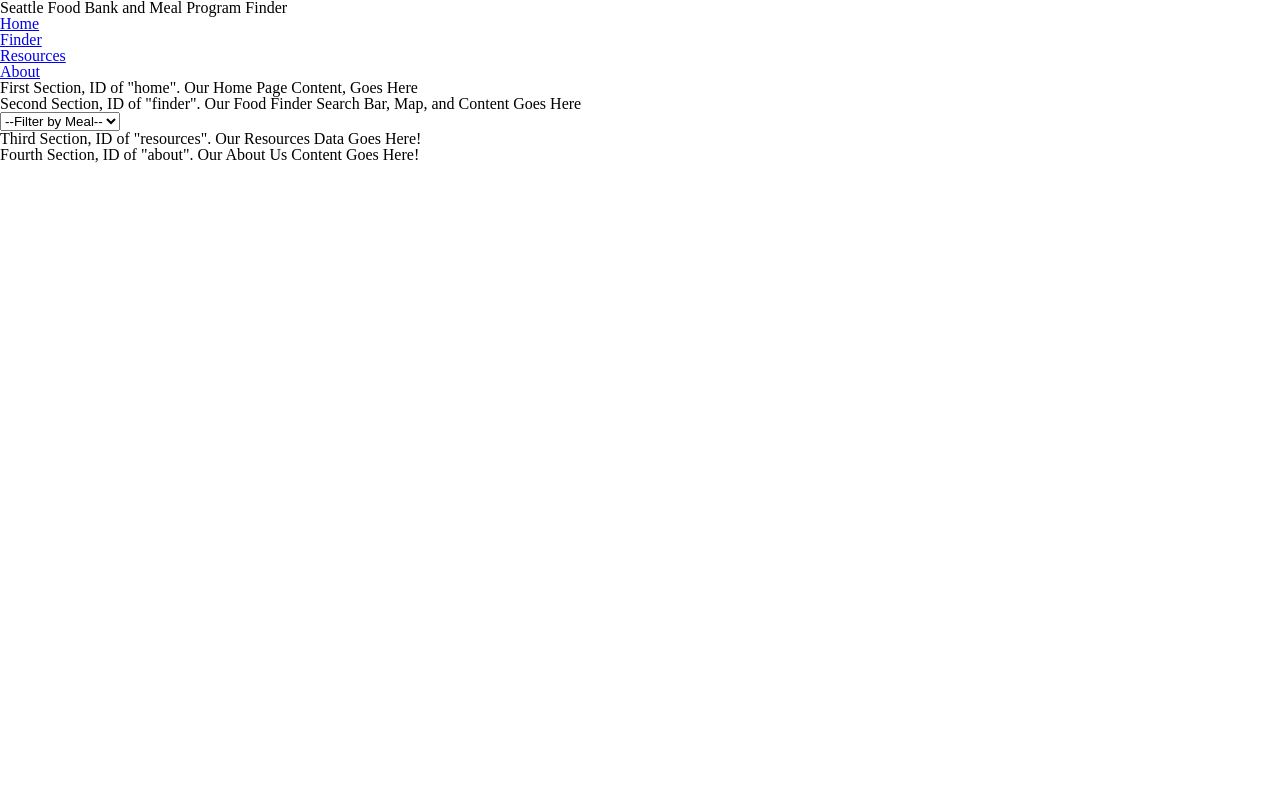
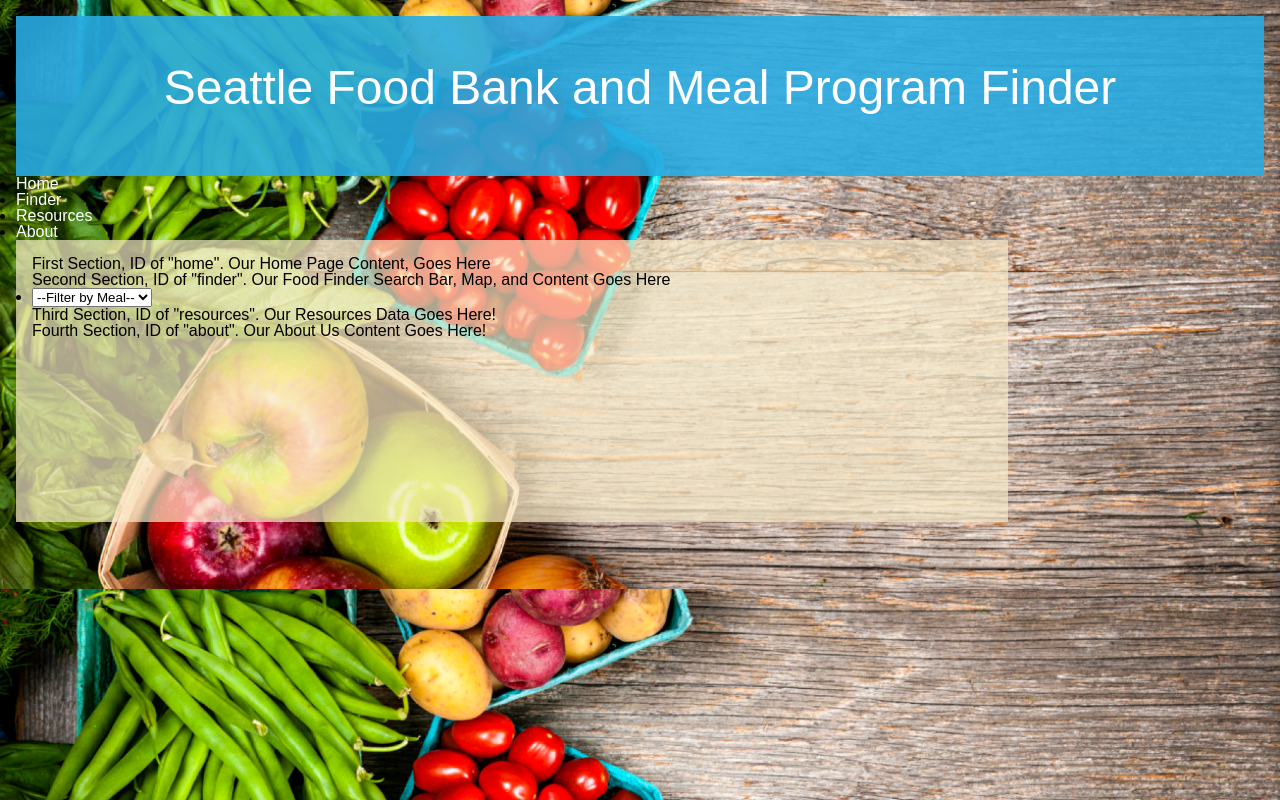
Before and after one commit to Ho-Luc/Food-Finder, a website: page public/index.html in a window 1280 px wide. Drawn offline with nearby package versions, Linux system fonts and the light colour scheme; some packages are replaced by stand-ins of ours; a web font is replaced by a local one.

Commit message:
added css styling

```diff
--- a/public/css/base.css
+++ b/public/css/base.css
@@ -1,9 +1,50 @@
+body{
+    background-image: url("/vendor/imgs/food-sampling.jpg");
+    background-position: center;
+    background-size: cover;
+    background-attachment: 0.6;
+    font-family: 'Viga', sans-serif;
+      display: block;
+     height: inherit;;
+     width: auto;;
+     margin: 0;
+     padding: 1em;
+
+}
+main {
+  /*background-image: url("/vendor/imgs/food-sampling.jpg");*/
+  background-color: rgba(247,234,200, 0.7);
+  background-size: cover;
+  height: 250px;
+  width: 960px;
+  margin: 30px;
+
+  margin: 0;
+  padding: 1em;
+  z-index: 1;
+
+
+
+}
+header{
+height: 10em;
+background-color: rgba(40,171,227,0.9);
+z-index: 1;
+
+}
+
+header h1{
+  display: flex;
+  justify-content: center;
+    font-size:3em;
+  color:white;
+  padding: 1em;
+}
+
+a { text-decoration: none; color: white; }
+.clearfix { clear: both;}
+
 #map {
   height: 100%;
+  width: auto;
 }
-html, body {
-  margin: 0;
-  padding: 0;
-  height: 500px;;
-  width: 600px;
-}
--- a/public/css/layout.css
+++ b/public/css/layout.css
@@ -1,42 +1,107 @@
 
-body{
-    background-image: url("http://www.lightcapturephoto.com/media/original/Seattle-Skyline-Mount-Rainier.jpg");
-    font-family: 'Cantarell', sans-serif;
-}
-header{
-  height:500px;
-  background-color: rgba(
-165,18,18,.25);
-/*   position: fixed; */
+
+.main-nav {
+    display: inline-flex;
+    width: 960px;
+    height: 4vw;
+    margin-right: 1vw;
+    height: 4vw;
+
+    background-color: rgba(232,183,26,0.9);
+    margin-top: 1vw;
+    /* text-align: center; */
+    justify-content: center;
 }
 
-h1{
-    font-size:5em;
-  color:white;
+.main-nav li {
+    display: inline-flex;
+    color: rgb(247,234,200);
+    float: right;
+    margin-right: 2vw;
+    height: 2.5vw;
+    margin-bottom: .5vw;
+    margin-top: .5vw;
 }
 
-h3{
-    font-size:3em;
-  color:white;
-}
-
-.tab{
-  display:inline-block;
-  float:right;
-position:relative;
-  margin-right:8px;
-}
-
-a{
+/*a{
    text-decoration: none;
     color:white;
     font-size:1.25em;
+}*/
+
+
+/*#finder {
+  display: inline-flex;
+
+  height: 2vw;
+  width: 3vw;
+  background-color: rgb(219,51,64);
+}*/
+
+#finder h2 {
+  display: inline-flex;
+
+  height: 2vw;
+  width: 3vw;
+  background-color: rgb(219,51,64);
 }
-
-#mealtype-filter{
+ #mealtype-filter {
+  display: flex;
   height:30px;
   width:150px;
   color:white;
-  background-color:rgba(85,98,112,.5);
+    background-color: rgb(219,51,64);
   font-size:1em;
 }
+.tab-content {
+
+}
+
+#map {
+  height: 100%;
+}
+
+@-webkit-keyframes hvr-push {
+  50% {
+    -webkit-transform: scale(0.8);
+    transform: scale(0.8);
+  }
+
+  100% {
+    -webkit-transform: scale(1);
+    transform: scale(1);
+  }
+}
+
+@keyframes hvr-push {
+  50% {
+    -webkit-transform: scale(0.8);
+    transform: scale(0.8);
+  }
+
+  100% {
+    -webkit-transform: scale(1);
+    transform: scale(1);
+  }
+}
+
+.tab {
+  display: inline-block;
+  vertical-align: middle;
+  -webkit-transform: translateZ(0);
+  transform: translateZ(0);
+  box-shadow: 0 0 1px rgba(0, 0, 0, 0);
+  -webkit-backface-visibility: hidden;
+  backface-visibility: hidden;
+  -moz-osx-font-smoothing: grayscale;
+}
+.tab:hover, .tab:focus, .tab:active {
+  -webkit-animation-name: hvr-push;
+  animation-name: hvr-push;
+  -webkit-animation-duration: 0.3s;
+  animation-duration: 0.3s;
+  -webkit-animation-timing-function: linear;
+  animation-timing-function: linear;
+  -webkit-animation-iteration-count: 1;
+  animation-iteration-count: 1;
+}
--- a/public/index.html
+++ b/public/index.html
@@ -1,8 +1,11 @@
 <!DOCTYPE html>
 <html>
   <head>
+
     <title>Food Finder</title>
     <meta name="viewport" content="width=device-width, initial-scale=1">
+    <link rel='shortcut icon' type='image/x-icon' href="/vendor/imgs/favicon.ico">
+    <link href='https://fonts.googleapis.com/css?family=Fira+Sans:400,500,700|ABeeZee|Viga' rel='stylesheet' type='text/css'>
     <link rel="stylesheet" href="/css/reset.css">
     <link rel="stylesheet" href="/css/base.css">
     <link rel="stylesheet" href="/css/layout.css">
@@ -32,7 +35,7 @@
     </header>
 
     <nav class="main-nav">
-      <ul>
+      <ul class="hvr-push">
         <li class="tab" data-content=""><a href="/">Home<a/></li>
         <li class="tab" data-content=""><a href="/finder">Finder</a></li>
         <li class="tab" data-content=""><a href="/resources">Resources</a></li>
```
Also changed, not shown: public/vendor/imgs/favicon.ico (added), public/vendor/imgs/food-sampling.jpg (added).
